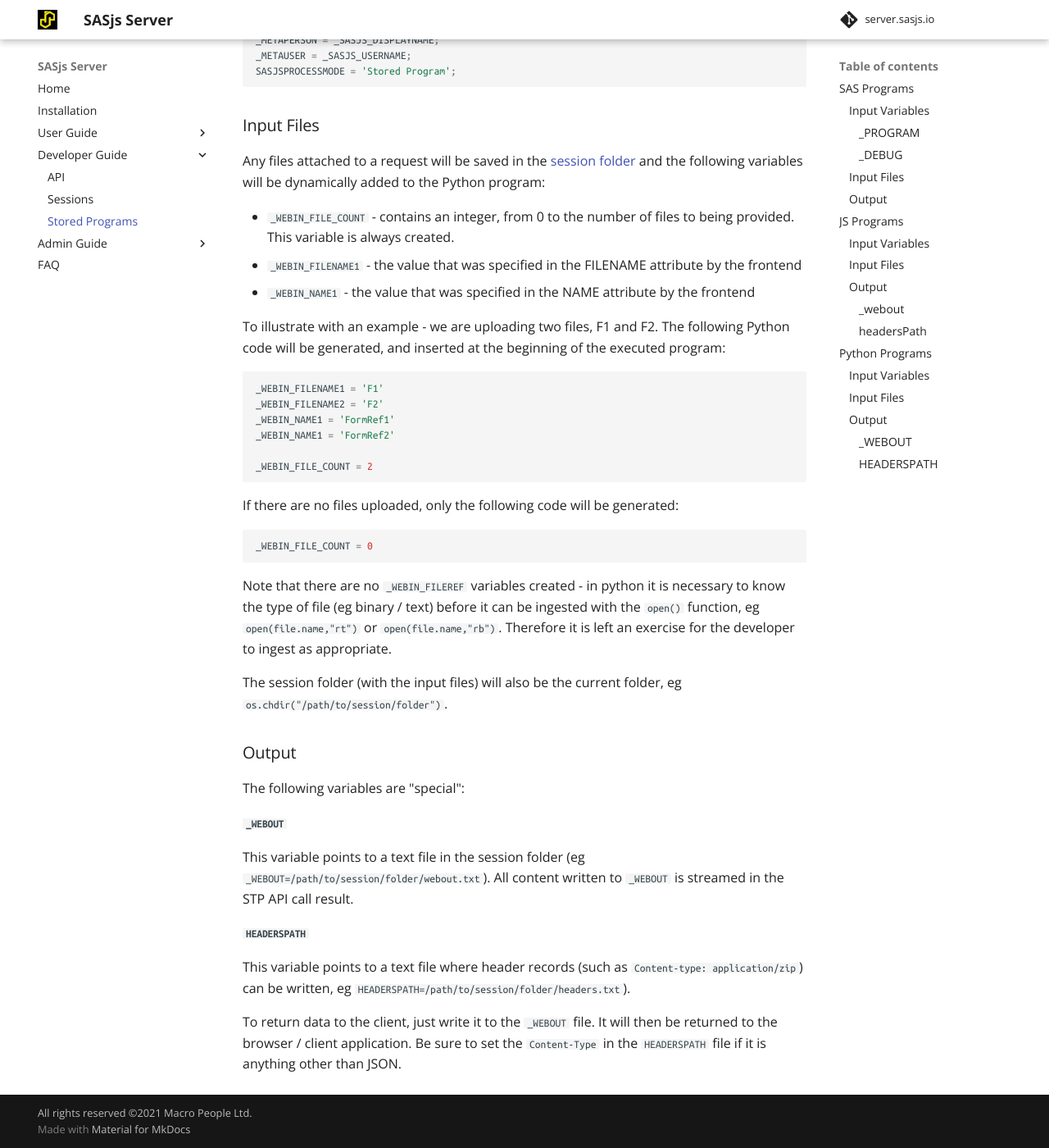
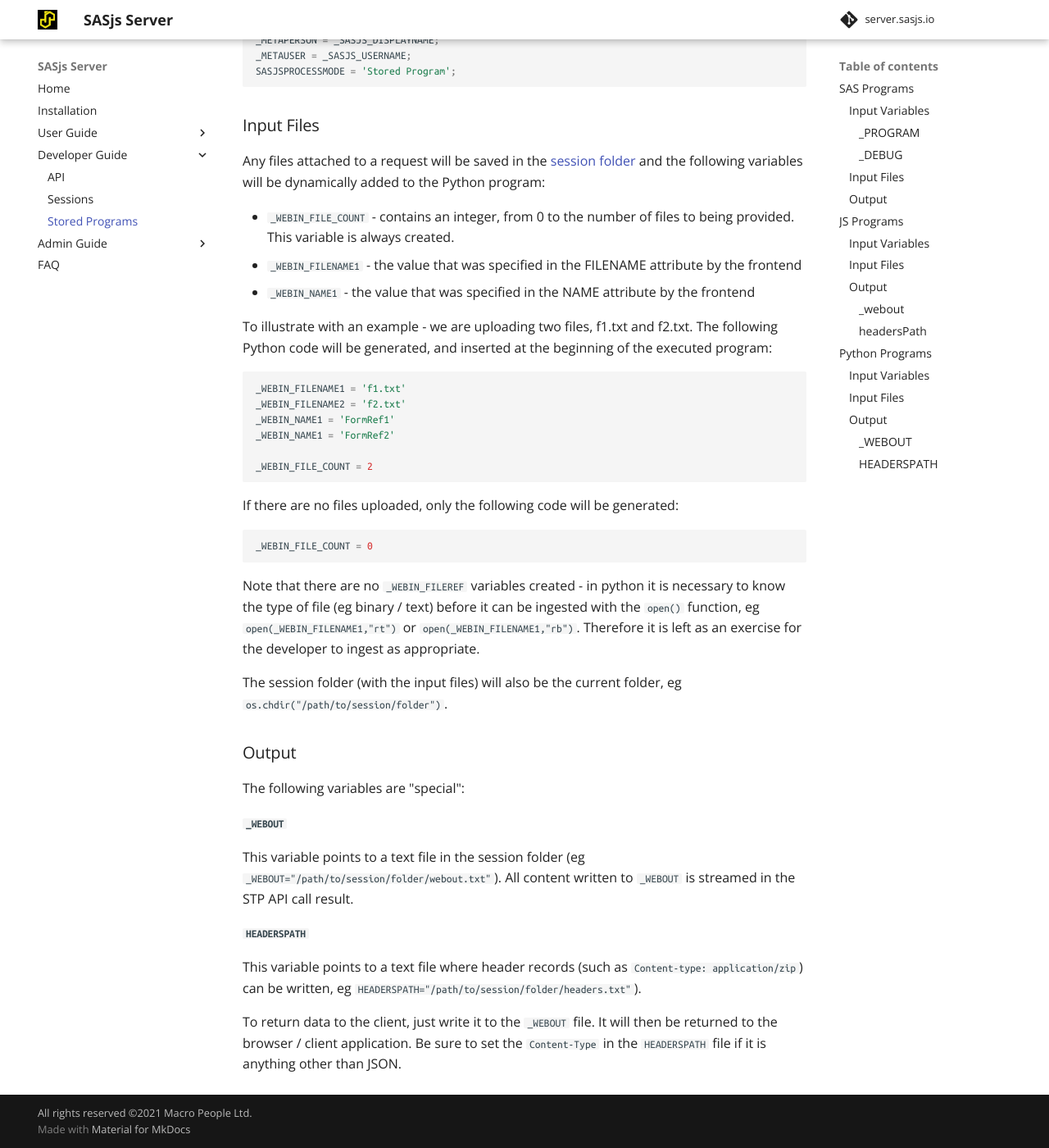
Before and after one commit to sasjs/server.sasjs.io, an MkDocs documentation site: the page built from docs/storedprograms.md, in a window 1280 px wide and 1400 px high, scrolled down 5004 px. Shown: the whole window at 82% size. Built offline with MkDocs 1.6.1 and Material for MkDocs 9.7.7, drawn with Linux system fonts in a browser that asks for light colours; comment, search, counter and statistics services are not loaded; some of the changed text lies outside the part shown.

Commit message:
Update storedprograms.md

````diff
--- a/docs/storedprograms.md
+++ b/docs/storedprograms.md
@@ -182,7 +182,7 @@ Any content written to `sys.stdout` or `sys.stderr` will be returned in the resp
 
 ### Input Variables
 
-Any URL parameters (eg `&name1=value1&something=else`) are attached as python variables in uppercase, eg as follows:
+Any URL parameters (eg `&name1=value1&something=else`) are attached as Python variables in uppercase, eg as follows:
 
 ```python3
 NAME1='value1'
@@ -209,11 +209,11 @@ Any files attached to a request will be saved in the [session folder](/sessions)
 * `_WEBIN_FILENAME1` - the value that was specified in the FILENAME attribute by the frontend
 * `_WEBIN_NAME1` - the value that was specified in the NAME attribute by the frontend
 
-To illustrate with an example - we are uploading two files, F1 and F2. The following Python code will be generated, and inserted at the beginning of the executed program:
+To illustrate with an example - we are uploading two files, f1.txt and f2.txt. The following Python code will be generated, and inserted at the beginning of the executed program:
 
 ```python
-_WEBIN_FILENAME1 = 'F1'
-_WEBIN_FILENAME2 = 'F2'
+_WEBIN_FILENAME1 = 'f1.txt'
+_WEBIN_FILENAME2 = 'f2.txt'
 _WEBIN_NAME1 = 'FormRef1'
 _WEBIN_NAME1 = 'FormRef2'
 
@@ -226,7 +226,7 @@ If there are no files uploaded, only the following code will be generated:
 _WEBIN_FILE_COUNT = 0
 ```
 
-Note that there are no `_WEBIN_FILEREF` variables created - in python it is necessary to know the type of file (eg binary / text) before it can be ingested with the `open()` function, eg `open(file.name,"rt")` or `open(file.name,"rb")`.  Therefore it is left an exercise for the developer to ingest as appropriate.
+Note that there are no `_WEBIN_FILEREF` variables created - in python it is necessary to know the type of file (eg binary / text) before it can be ingested with the `open()` function, eg `open(_WEBIN_FILENAME1,"rt")` or `open(_WEBIN_FILENAME1,"rb")`.  Therefore it is left as an exercise for the developer to ingest as appropriate.
 
 The session folder (with the input files) will also be the current folder, eg `os.chdir("/path/to/session/folder")`.
 
@@ -235,9 +235,9 @@ The session folder (with the input files) will also be the current folder, eg `o
 The following variables are "special":
 
 #### `_WEBOUT`
-This variable points to a text file in the session folder (eg `_WEBOUT=/path/to/session/folder/webout.txt`).  All content written to `_WEBOUT` is streamed in the STP API call result.
+This variable points to a text file in the session folder (eg `_WEBOUT="/path/to/session/folder/webout.txt"`).  All content written to `_WEBOUT` is streamed in the STP API call result.
 
 #### `HEADERSPATH`
-This variable points to a text file where header records (such as `Content-type: application/zip`) can be written, eg `HEADERSPATH=/path/to/session/folder/headers.txt`).
+This variable points to a text file where header records (such as `Content-type: application/zip`) can be written, eg `HEADERSPATH="/path/to/session/folder/headers.txt"`).
 
 To return data to the client, just write it to the `_WEBOUT` file.  It will then be returned to the browser / client application.  Be sure to set the `Content-Type` in the `HEADERSPATH` file if it is anything other than JSON.
````
